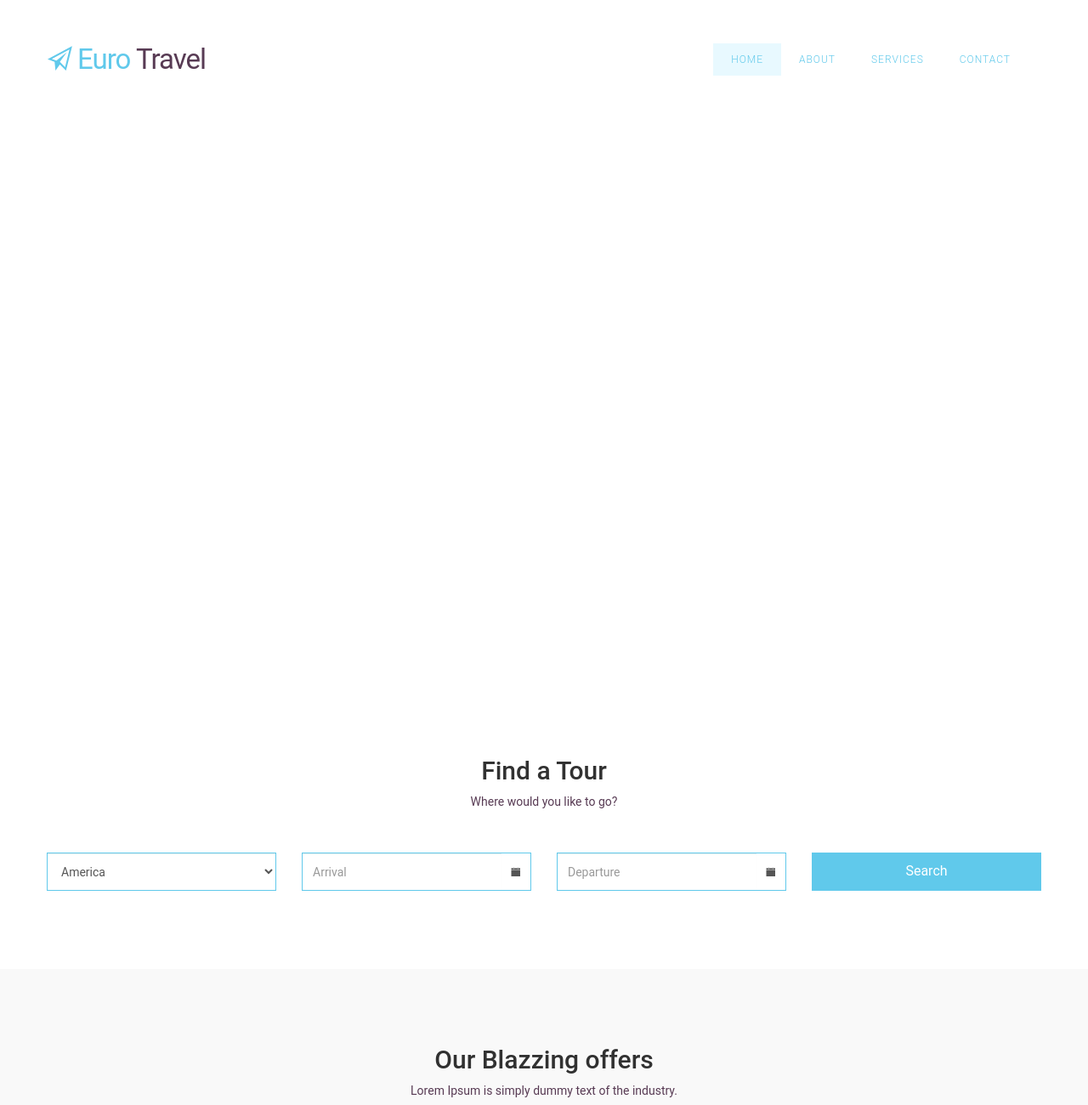
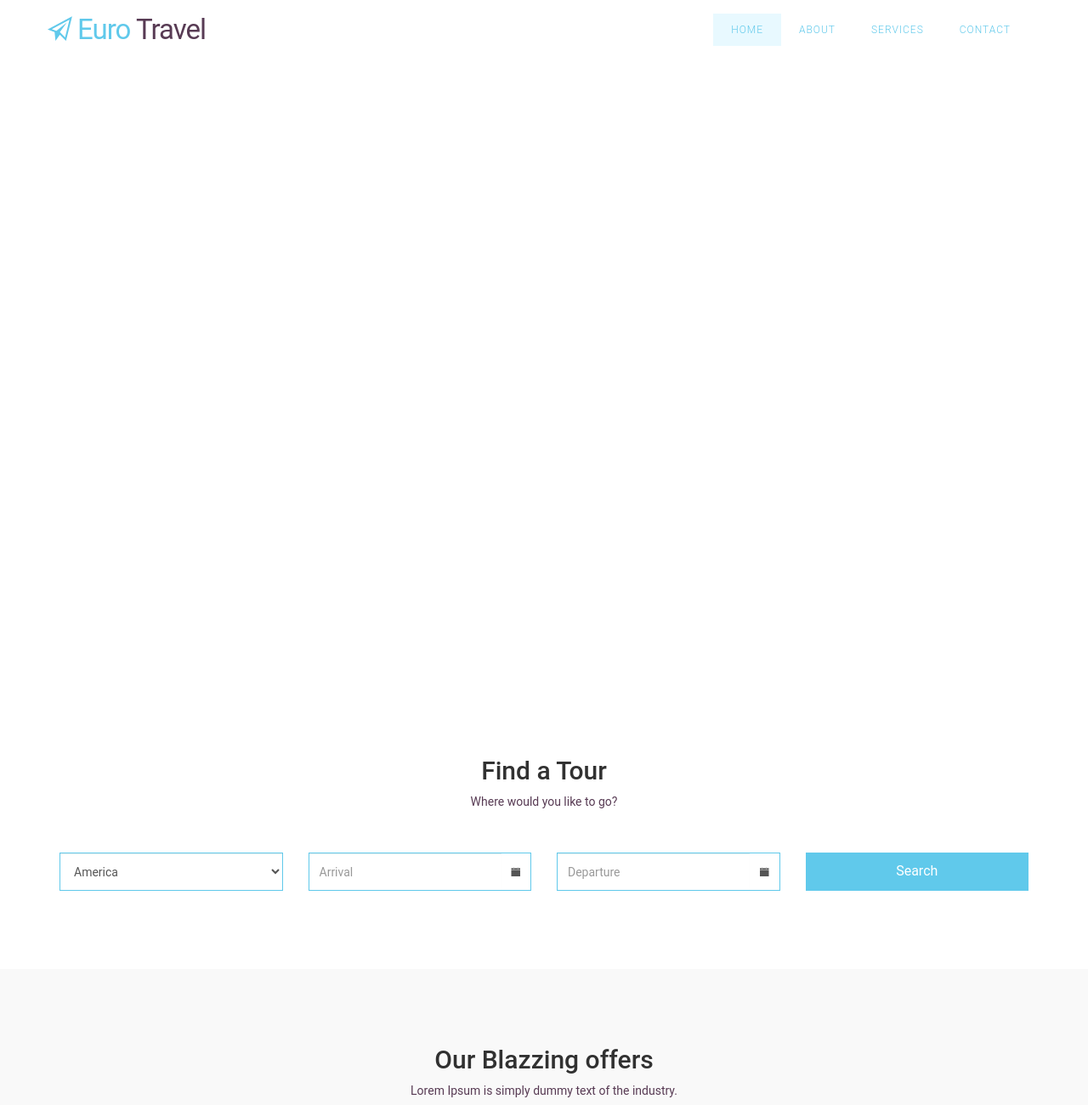
Before and after one commit to technext/Euro-Travels, a plain HTML site: page index.html in a window 1280 px wide. Shown: the top 1300 px of the page at 85% size. Drawn offline with Linux system fonts and the light colour scheme; files whose address does not match are found by name.

Commit message:
CSS fixed

```diff
--- a/assets/css/main.css
+++ b/assets/css/main.css
@@ -78,7 +78,8 @@ body
 	margin-bottom: 50px;
 }
 .section-wrapper{
-	padding: 70px 0px;
+	padding-top: 70px;
+	padding-bottom: 70px;
 }
 p{
 	color: #969595;
@@ -156,7 +157,8 @@ ul.nav.navbar-nav.navbar-right{
 .navbar-default {
     background-color: #fff;
     border-color: transparent;
-    padding: 40px 0px;
+    padding: 5px 0px;
+    border-radius: 0;
     text-transform: uppercase;
 }
 .navbar-default .navbar-nav>li>a{
```
